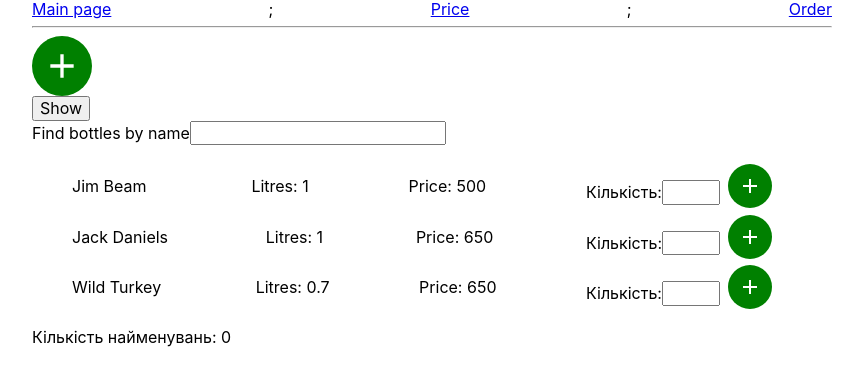
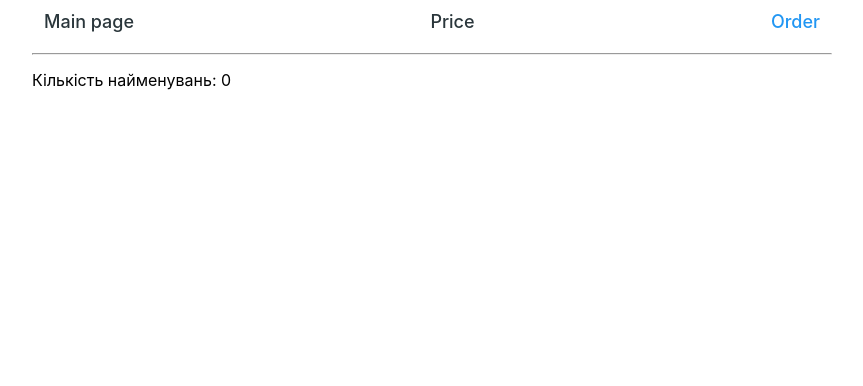
Before and after one commit to RomanPalna/findmybottle-app, a React (Create React App) app: page /order in a window 1280 px wide. Shown: the top 386 px of the page, without its empty margins (208-1071 px from the left). Built offline with nearby package versions, Linux system fonts and the light colour scheme.

Commit message:
add routing

```diff
--- a/src/App.js
+++ b/src/App.js
@@ -1,4 +1,5 @@
 import React, { useState, useEffect } from 'react';
+import { Route, Switch } from 'react-router-dom/';
 import shortid from 'shortid';
 import './App.css';
 import { ToastContainer, toast } from 'react-toastify';
@@ -14,6 +15,7 @@ import Modal from './components/Modal/Modal';
 import IconButton from './components/IconButton/IconButton';
 import Clock from './components/Clock';
 import Navigation from './components/Navigation';
+import PageNotFound from './components/PageNotFound';
 import { ReactComponent as AddIcon } from './icons/addIcon.svg';
 
 // const findMyBottle = (bottles, bottle) => {
@@ -38,7 +40,7 @@ export default function App() {
 
     changedBottle.quantity = quantity;
 
-    setListBottle([changedBottle, ...listBottle]);
+    return setListBottle([changedBottle, ...listBottle]);
   };
 
   useEffect(() => {
@@ -88,6 +90,13 @@ export default function App() {
     <div className="container">
       <Navigation />
       <hr />
+
+      <Switch>
+        <Route path="/" exact>
+          <Clock />
+        </Route>
+
+        <Route path="/price">
           <IconButton onClick={onToggleModal}>
             <AddIcon width="40" heigth="40" fill="white" />
           </IconButton>
@@ -99,8 +108,16 @@ export default function App() {
           <Finder value={filter} onChange={findBottle} />
 
           <Alcohol items={showBottle()} addBottle={addBottle} />
+        </Route>
 
+        <Route path="/order">
           <BottleList items={items} onDelete={bottleRemove} />
+        </Route>
+
+        <Route>
+          <PageNotFound />
+        </Route>
+      </Switch>
 
       {toggleModal && (
         <Modal onClose={onToggleModal}>
--- a/src/components/BottleList/BottleList.js
+++ b/src/components/BottleList/BottleList.js
@@ -1,5 +1,4 @@
 import IconButton from '../IconButton';
-import { ReactComponent as DeleteIcon } from '../../icons/deleteIcon.svg';
 import './bottleList.css';
 
 export default function BottleList({ items, onDelete }) {
@@ -14,7 +13,7 @@ export default function BottleList({ items, onDelete }) {
             <p>Price: {item.price} </p>
             <p>Quantity: {item.quantity} </p>
             <IconButton type="button" onClick={() => onDelete(item.id)}>
-              <DeleteIcon width="30" heigth="30" fill="white" />
+              Remove
             </IconButton>
           </li>
         ))}
--- a/src/components/Navigation/Navigation.js
+++ b/src/components/Navigation/Navigation.js
@@ -4,8 +4,15 @@ import './nav.css';
 export default function Navigation() {
   return (
     <nav className="nav">
-      <NavLink to="/">Main page</NavLink>;<NavLink to="/price">Price</NavLink>;
-      <NavLink to="/order">Order</NavLink>
+      <NavLink exact to="/" className="link" activeClassName="activeLink">
+        Main page
+      </NavLink>
+      <NavLink to="/price" className="link" activeClassName="activeLink">
+        Price
+      </NavLink>
+      <NavLink to="/order" className="link" activeClassName="activeLink">
+        Order
+      </NavLink>
     </nav>
   );
 }
--- a/src/components/Navigation/nav.css
+++ b/src/components/Navigation/nav.css
@@ -5,3 +5,22 @@
   margin-left: auto;
   margin-right: auto;
 }
+
+.link {
+  display: inline-block;
+  text-decoration: none;
+  padding: 12px;
+  font-weight: 500;
+  color: #2a363b;
+  font-size: 18px;
+}
+
+.activeLink {
+  display: inline-block;
+  text-decoration: none;
+  padding: 12px;
+  font-weight: 500;
+  color: #2a363b;
+  font-size: 18px;
+  color: #2196f3;
+}
--- /dev/null
+++ b/src/components/PageNotFound/PageNotFound.js
@@ -0,0 +1,3 @@
+export default function PageNotFound() {
+  return <div> 404 Page Not Found!!</div>;
+}
--- /dev/null
+++ b/src/components/PageNotFound/index.js
@@ -0,0 +1 @@
+export {default} from './PageNotFound'
```
Also changed, not shown: 2 other files (tests, documents, lock files or other folders). Lines whose indentation alone changed are shown as unchanged.
